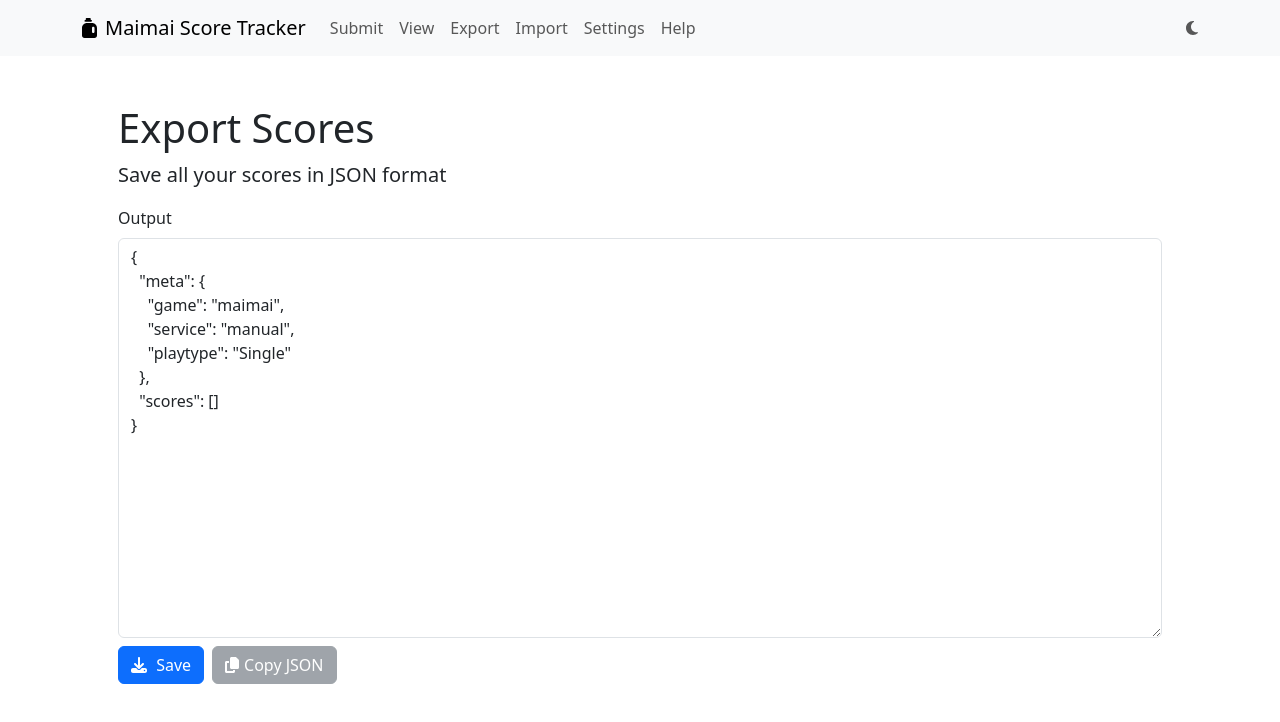
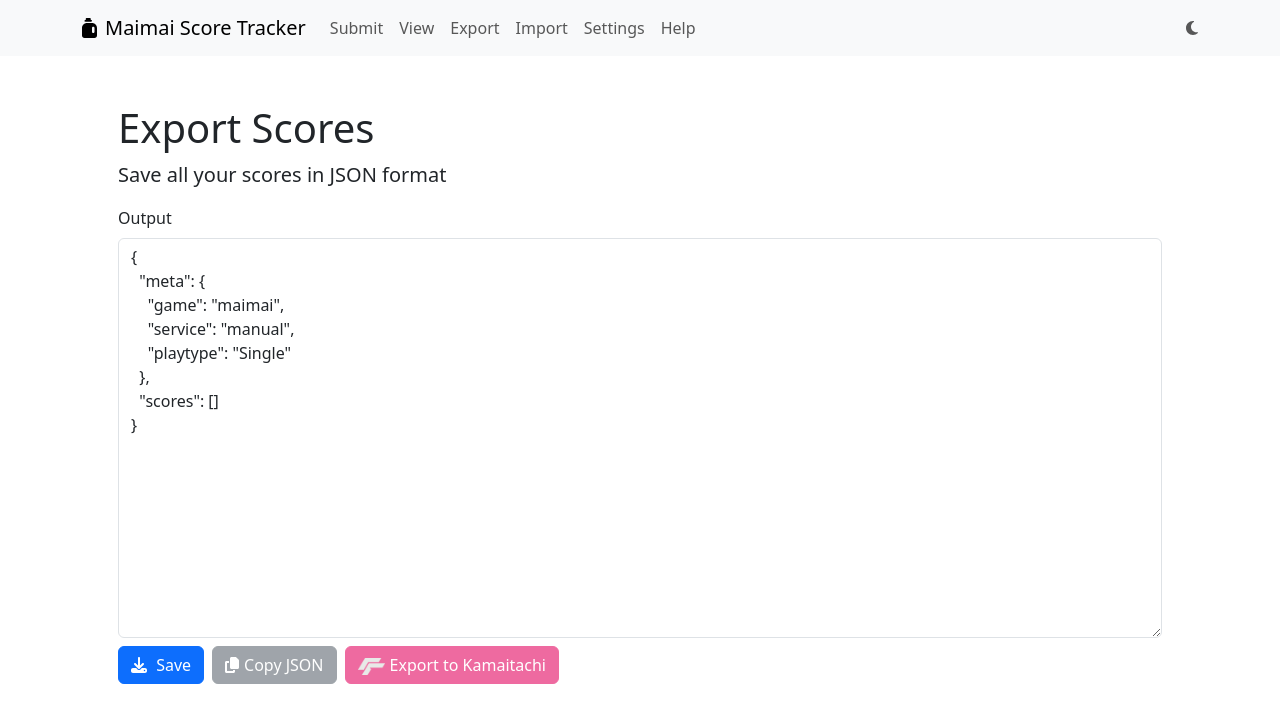
Before and after one commit to corndogit/maimai-score-tracker, a React (Vite) app: page /export in a window 1280 px wide. Shown: the top 722 px of the page. Built offline with nearby package versions, Linux system fonts and the light colour scheme.

Commit message:
Add export to kamaitachi button

```diff
--- a/src/components/export-scores-page/export-scores-page.css
+++ b/src/components/export-scores-page/export-scores-page.css
@@ -1,3 +1,20 @@
 button > svg {
   margin-right: 5px;
 }
+
+.kamaitachi {
+  color: #fff !important;
+  background-color: #e61c6e !important;
+  border-color: #e61c6e !important;
+}
+
+.kamaitachi:hover {
+  background-color: #c51c60 !important;
+  border-color: #c51c60 !important;
+}
+
+.kamaitachi img {
+  max-height: 32px;
+  max-width: 32px;
+  padding-right: 5px;
+}
--- a/src/components/export-scores-page/export-scores-page.tsx
+++ b/src/components/export-scores-page/export-scores-page.tsx
@@ -1,16 +1,17 @@
-import { Button, Form } from "react-bootstrap";
+import { faCheck, faDownload } from "@fortawesome/free-solid-svg-icons";
+import { faCopy } from "@fortawesome/free-solid-svg-icons/faCopy";
+import { FontAwesomeIcon } from "@fortawesome/react-fontawesome";
+import { DateTime } from "luxon";
+import { useEffect, useState } from "react";
+import { Button, Form, Image } from "react-bootstrap";
+import tachiIcon from "../../assets/tachi.png";
+import { useScoreDataStore } from "../../hooks/store";
+import { DanRank } from "../../models/dan-rank";
+import { ScoreData } from "../../models/score";
+import { requestTemplate, TachiRequest } from "../../models/tachi-request";
 import { BasePage } from "../shared/base-page";
 import { PageTitles } from "../shared/page-titles";
-import { FontAwesomeIcon } from "@fortawesome/react-fontawesome";
-import { faCheck, faDownload } from "@fortawesome/free-solid-svg-icons";
-import { faCopy } from "@fortawesome/free-solid-svg-icons/faCopy";
 import "./export-scores-page.css";
-import { requestTemplate, TachiRequest } from "../../models/tachi-request";
-import { ScoreData } from "../../models/score";
-import { useScoreDataStore } from "../../hooks/store";
-import { useEffect, useState } from "react";
-import { DateTime } from "luxon";
-import { DanRank } from "../../models/dan-rank";
 
 const createRequest = (
   scores: ScoreData[] = [],
@@ -108,12 +109,16 @@ export const ExportScoresPage = () => {
         <Button
           variant={copiedState ? "success" : "secondary"}
           disabled={copiedState || !copyPermitted}
-          className="mt-2"
+          className="mt-2 me-2"
           onClick={handleCopyJson}
         >
           <FontAwesomeIcon icon={copiedState ? faCheck : faCopy} />
           {copiedState ? "Copied!" : "Copy JSON"}
         </Button>
+        <Button disabled className="mt-2 kamaitachi">
+          <Image src={tachiIcon} />
+          Export to Kamaitachi
+        </Button>
       </Form>
     </BasePage>
   );
```
Also changed, not shown: src/assets/tachi.png (added).
